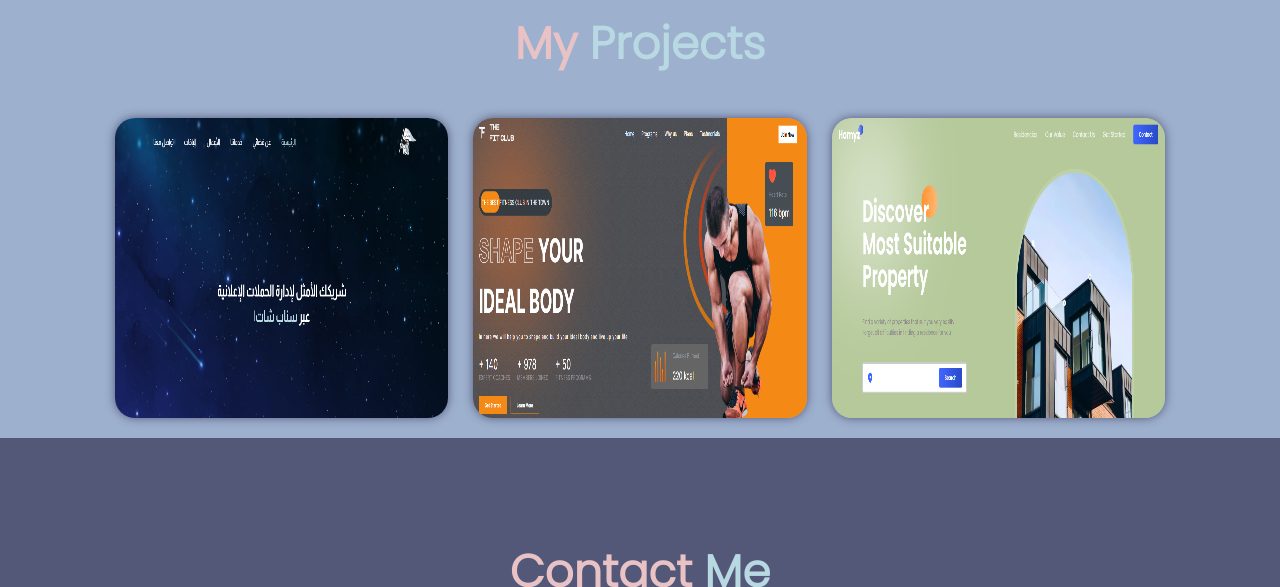
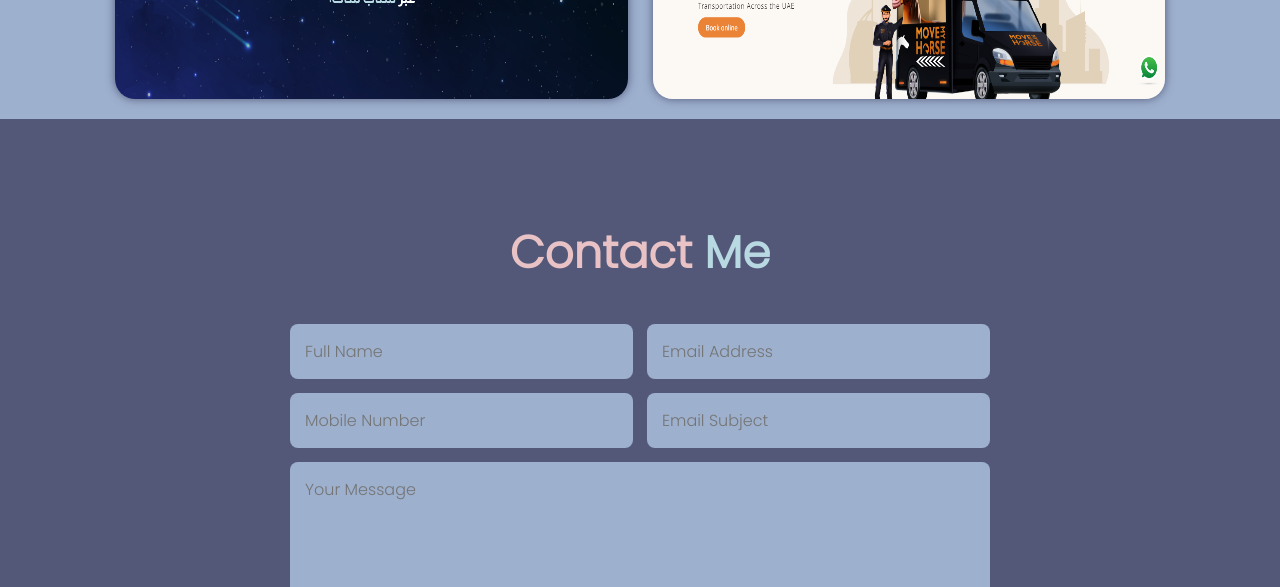
Before and after one commit to monira-ahmed/Portfolio, a plain HTML site: page index.html in a window 1280 px wide. Shown: the part 2926-3513 px from the top of the page. Drawn offline with nearby package versions, Linux system fonts and the light colour scheme; files whose address does not match are found by name.

Commit message:
Portfolio

```diff
--- a/index.html
+++ b/index.html
@@ -40,7 +40,7 @@
                 <a href="https://github.com/monira-ahmed"><i class='bx bxl-github'></i></a>
 
             </div>
-            <a href="MONIRA AHMED.pdf" download class="btn">Download CV</a>
+            <a href="photos/Monira Ahmed CV.pdf" download class="btn">Download CV</a>
         </div>
         <div class="home-img">
             <img src="about.png" alt="">
@@ -85,12 +85,6 @@
             </div>
 
             <div class="skills-box">
-                <i class='bx bxl-react' ></i>
-                <h3>React.js</h3>
-                <p>Experienced in building complex applications using React.js and its ecosystem. Proficient in designing reusable components, managing state and props, and utilizing React Router for efficient navigation. Skilled in integrating external libraries, handling form inputs, and optimizing React applications for speed and performance.</p>
-            </div>
-
-            <div class="skills-box">
                 <i class='bx bxl-git'></i>
                 <h3>Git</h3>
                 <p>Proficient in utilizing Git for version control and collaboration. Skilled in managing repositories, branching, merging, and resolving conflicts. Experienced in leveraging GitHub for project hosting, issue tracking, and contributing to open-source projects. Knowledgeable in Git workflows, including feature branching and pull request-based development.</p>
@@ -104,27 +98,20 @@
 
         <div class="projects-container">
             <div class="projects-box">
-                <img src="Fadayiy.png" alt="">
+                <img src="photos/Fadayiy.png" alt="">
                 <div class="projects-layer">
                     <h4>Fadayiy</h4>
                     <p>Developed by HTML,CSS and JavaScript</p>
                     <a href="https://fadayiy.com/FADAYIy/"><i class='bx bx-link-external'></i></a>
                 </div>
             </div>
+
             <div class="projects-box">
-                <img src="FitClub.png" alt="">
+                <img src="photos/Move My Horse.png" alt="">
                 <div class="projects-layer">
-                    <h4>FitClub</h4>
-                    <p>Developed by React.js and CSS</p>
-                    <a href="https://monira-ahmed.github.io/FitClub/"><i class='bx bx-link-external'></i></a>
-                </div>
-            </div>
-            <div class="projects-box">
-                <img src="Homyz.png" alt="">
-                <div class="projects-layer">
-                    <h4>Homyz</h4>
-                    <p>Developed by React.js and CSS</p>
-                    <a href="https://hom-yz.pages.dev/"><i class='bx bx-link-external'></i></a>
+                    <h4>Move My Horse</h4>
+                    <p>Developed by HTML,CSS and JavaScript</p>
+                    <a href="https://fadayiy.com/FADAYIy/"><i class='bx bx-link-external'></i></a>
                 </div>
             </div>
         </div>
--- a/style.css
+++ b/style.css
@@ -240,7 +240,7 @@ span {
 
 .projects-container {
     display: grid;
-    grid-template-columns: repeat(3, 1fr);
+    grid-template-columns: repeat(2, 1fr);
     align-items: center;
     gap: 2.5rem;
 }
```
Also changed, not shown: FitClub.png (deleted), Homyz.png (deleted), photos/Fadayiy.png (renamed from Fadayiy.png), photos/Move My Horse.png (added), photos/logo.png (renamed from logo.png), photos/me.png (renamed from me.png), 4 other files.
